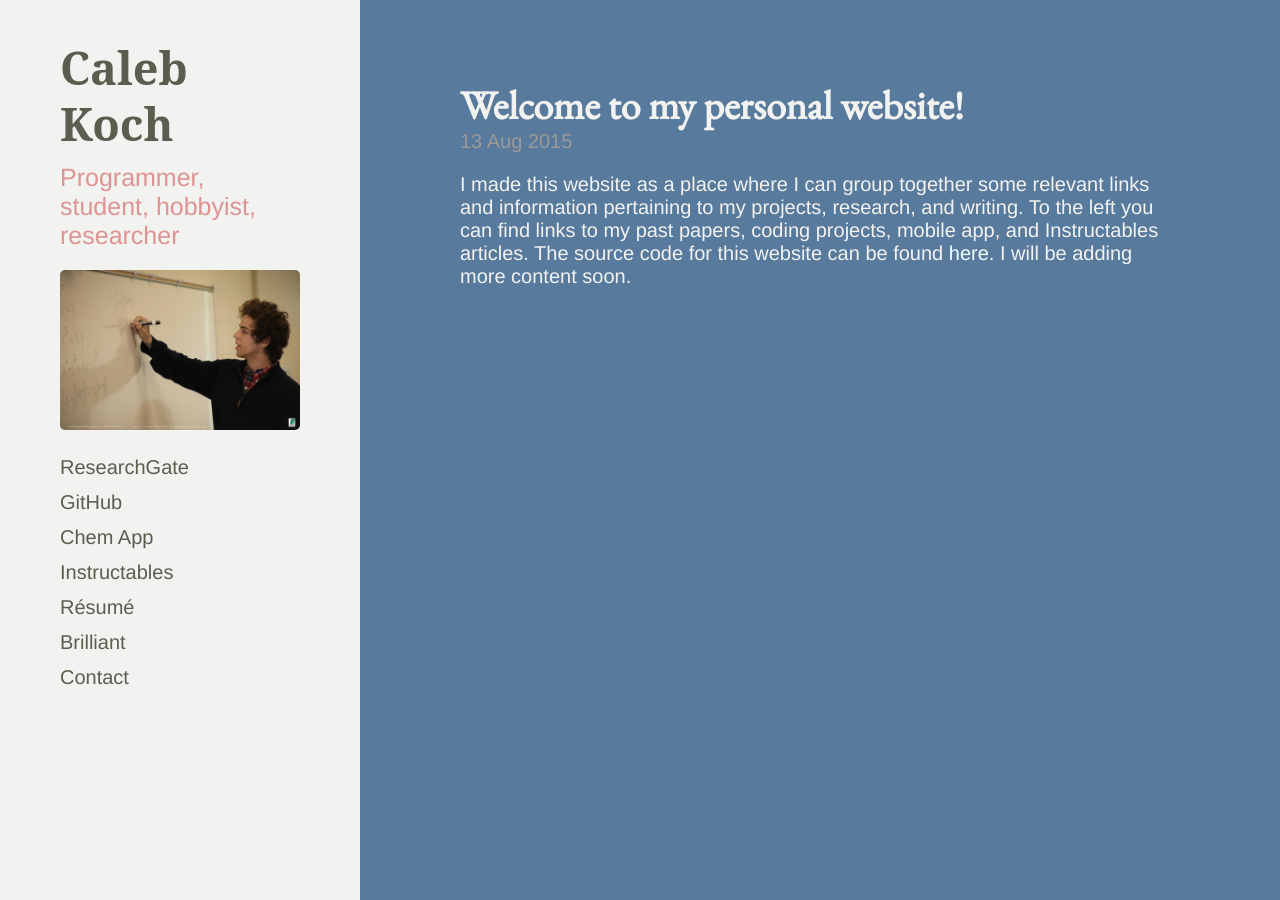
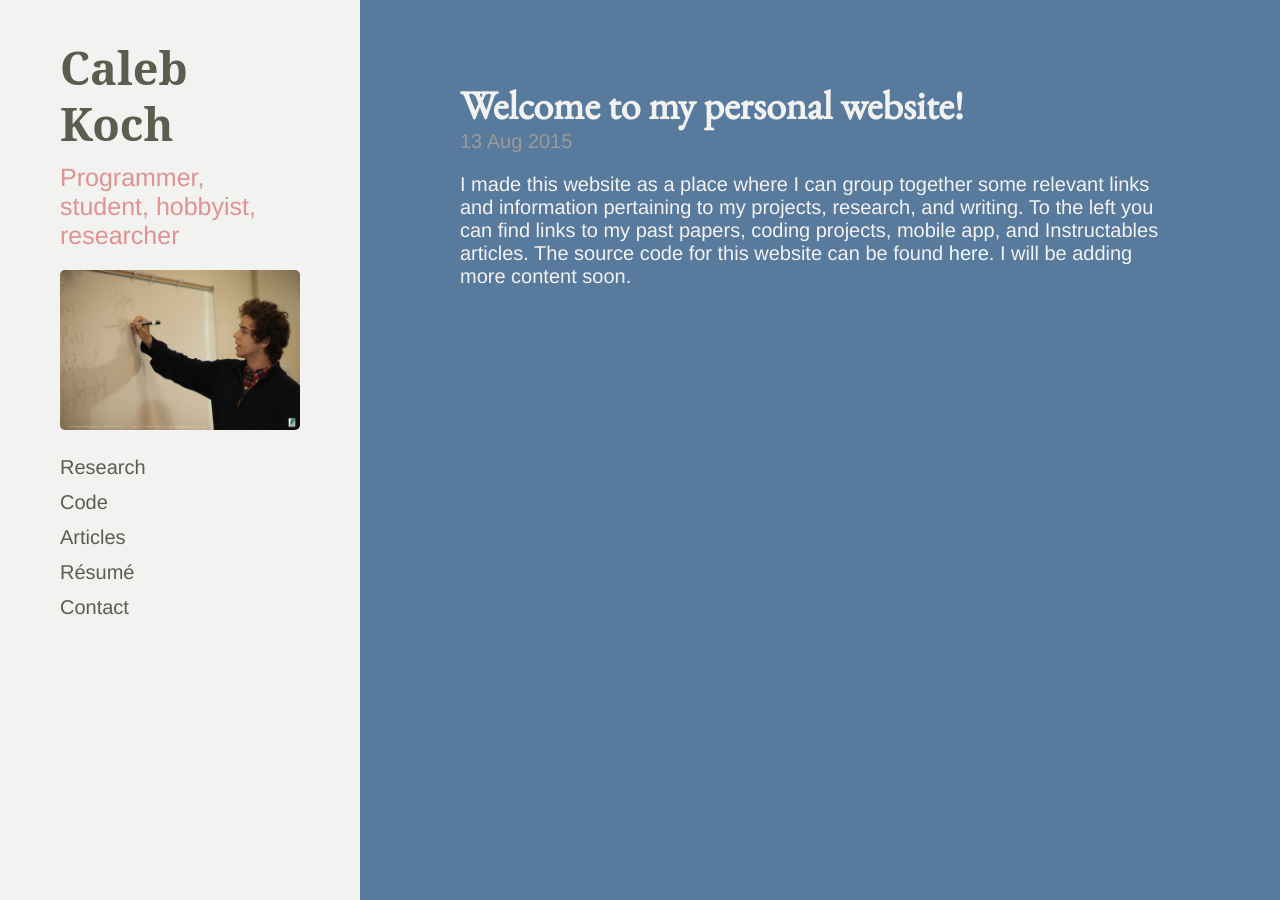
Before and after one commit to cakoch10/cakoch10.github.io, a Jekyll site: the page built from index.html, in a window 1280 px wide. Built offline with Jekyll 4.4.1, drawn with Linux system fonts in a browser that asks for light colours; Markdown is read by kramdown in place of the engine named in the settings; the list of posts is cut into pages by our own code.

Commit message:
Update sidebar.html

```diff
--- a/_includes/sidebar.html
+++ b/_includes/sidebar.html
@@ -12,13 +12,11 @@
     <div style="text-align: center"><IMG class="displayed" src="https://raw.githubusercontent.com/cakoch10/cakoch10.github.io/master/public/JLRS2.jpg"/></div>
 
     <nav class="sidebar-nav">
-      <a class="sidebar-nav-item" href="https://www.researchgate.net/profile/Caleb_Koch">ResearchGate</a>
+      <a class="sidebar-nav-item" href="https://www.researchgate.net/profile/Caleb_Koch">Research</a>
       <!--{% if page.url == site.baseurl %} active{% endif %}-->
-      <a class="sidebar-nav-item" href="https://www.github.com/cakoch10">GitHub</a>
-      <a class="sidebar-nav-item" href="https://play.google.com/store/apps/details?id=appinventor.ai_cakoch10.ChemistryMadeEasy">Chem App</a>
-      <a class="sidebar-nav-item" href="http://www.instructables.com/member/cakoch10?show=INSTRUCTABLES">Instructables</a>
+      <a class="sidebar-nav-item" href="https://www.github.com/cakoch10">Code</a>
+      <a class="sidebar-nav-item" href="http://www.instructables.com/member/cakoch10?show=INSTRUCTABLES">Articles</a>
       <a class="sidebar-nav-item" href="https://github.com/cakoch10/cakoch10.github.io/raw/master/_includes/Resume.pdf">Résumé</a>
-      <a class="sidebar-nav-item" href="https://brilliant.org/profile/caleb-9srxh5/">Brilliant</a>
       <a class="sidebar-nav-item" href="mailto:cakoch10@gmail.com">Contact</a>
       {% comment %}
         The code below dynamically generates a sidebar nav of pages with
```
